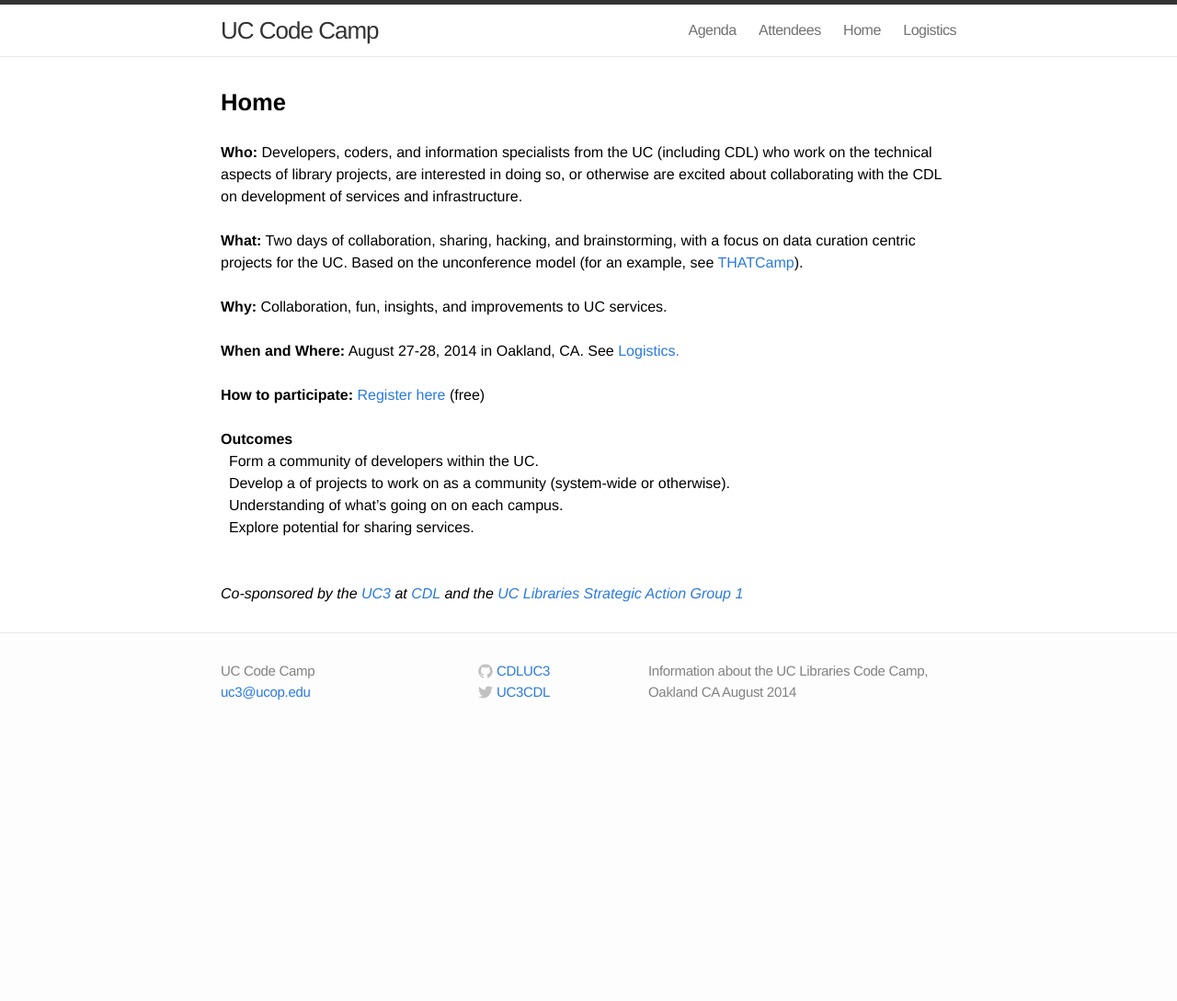
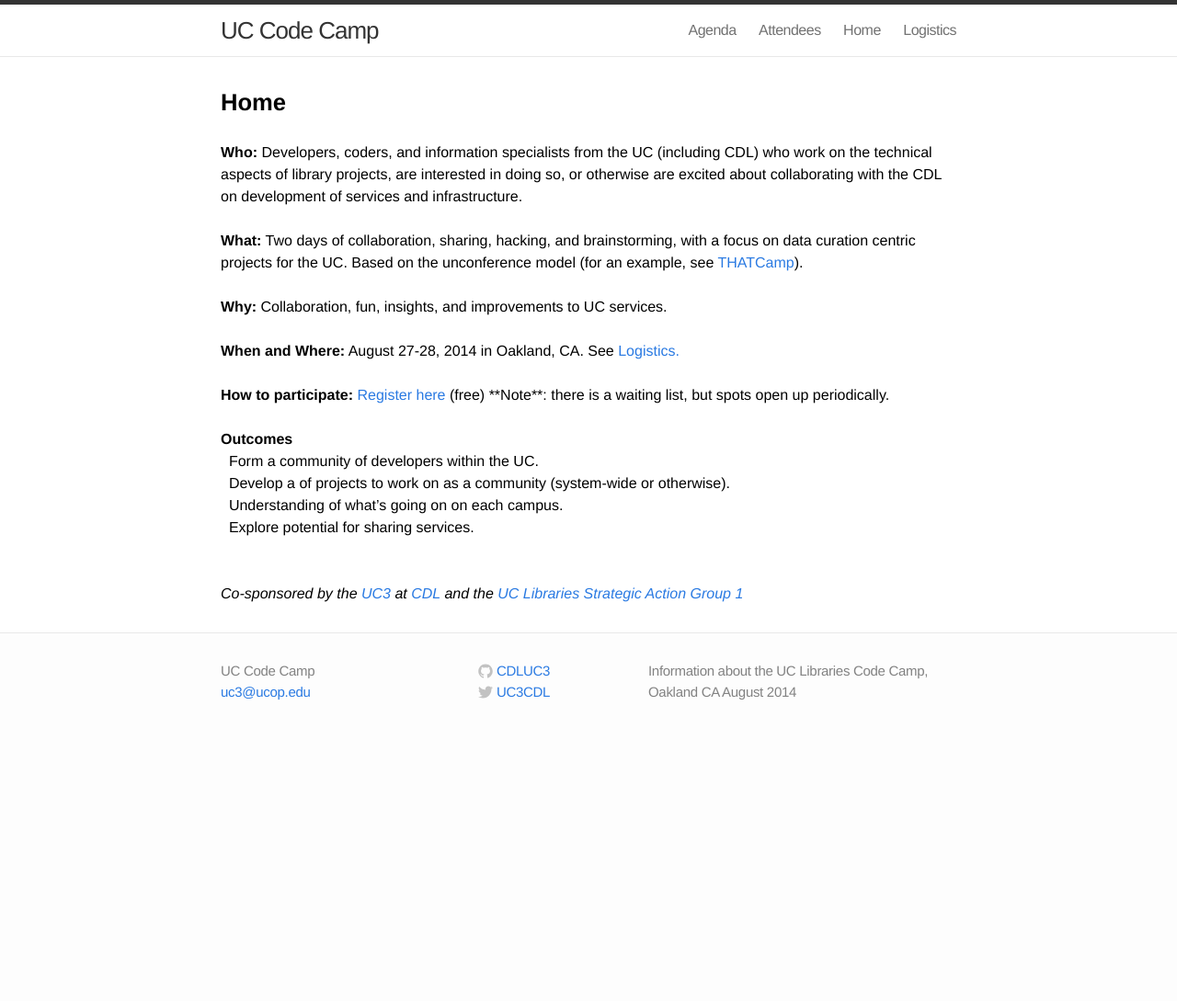
Before and after one commit to CDLUC3/UC-code-camp, a Jekyll site: the page built from index.html, in a window 1280 px wide. Shown: the whole page at 92% size. Built offline with Jekyll 4.4.1, drawn with Linux system fonts in a browser that asks for light colours; Markdown is read by kramdown in place of the engine named in the settings.

Commit message:
add waitlist message

```diff
--- a/index.html
+++ b/index.html
@@ -21,7 +21,7 @@
 
 <p><br></p>
 
-<p><strong>How to participate:</strong> <a href="http://www.eventbrite.ie/e/uc-code-camp-tickets-10896787585">Register here</a> (free)</p>
+<p><strong>How to participate:</strong> <a href="http://www.eventbrite.ie/e/uc-code-camp-tickets-10896787585">Register here</a> (free) **Note**: there is a waiting list, but spots open up periodically.</p>
 
 <p><br></p>
 
```
